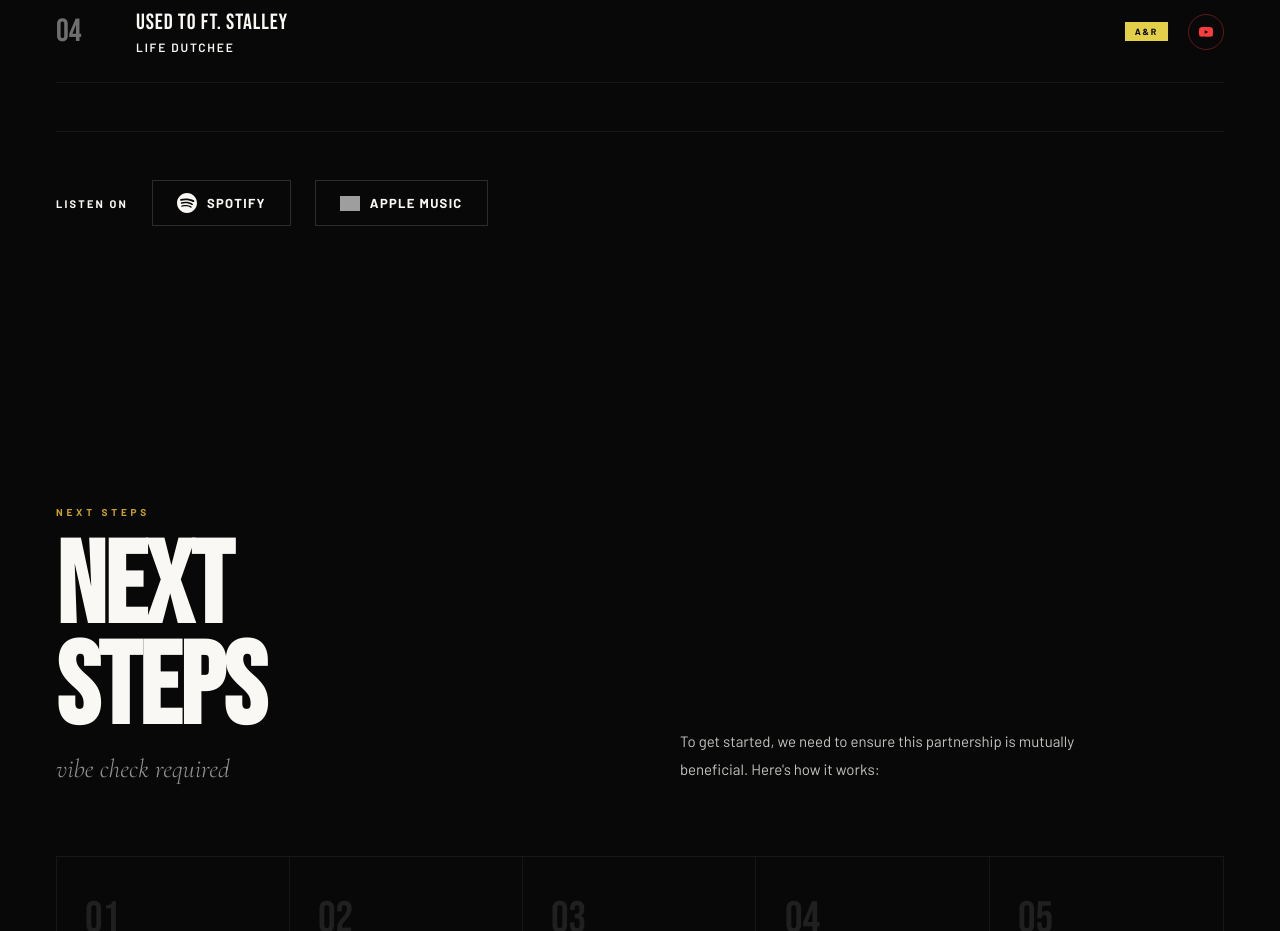
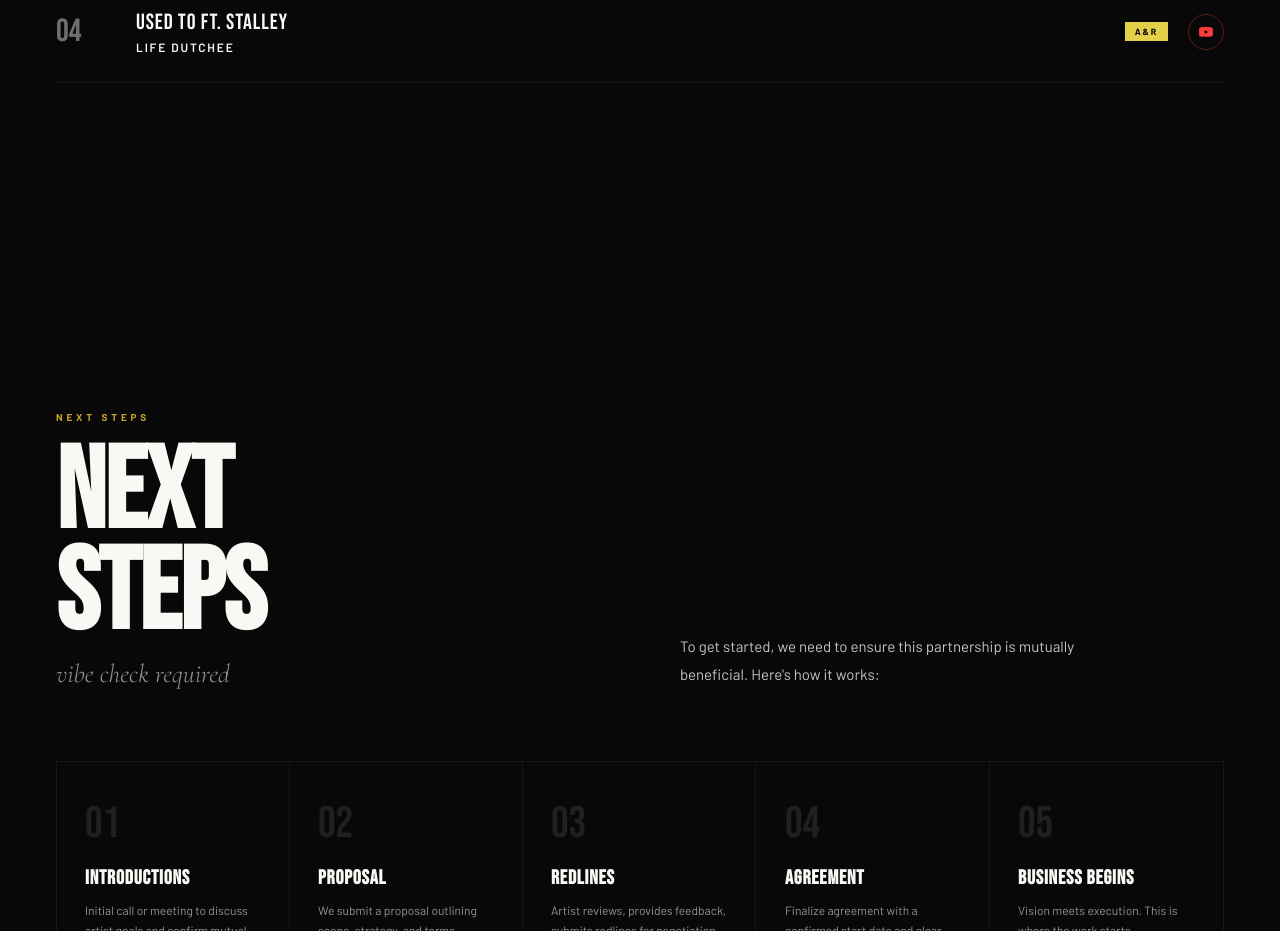
Before and after one commit to Charlesnoiuew/79uyihcoafdasf, a React (Vite) app: page / in a window 1280 px wide. Shown: the part 8480-9411 px from the top of the page. Built offline with nearby package versions, Linux system fonts and the light colour scheme; grey boxes are pictures that could not be loaded.

Commit message:
Remove Spotify/Apple Music CTA

```diff
--- a/src/components/ARSection.jsx
+++ b/src/components/ARSection.jsx
@@ -35,31 +35,7 @@ export default function ARSection() {
           ))}
         </div>
 
-        <div className={`ar__cta animate-on-scroll ${inView ? 'visible' : ''}`} style={{ transitionDelay: '0.6s' }}>
-          <div className="ar__cta-inner">
-            <span className="ar__cta-label">Listen on</span>
-            <a
-              href="https://open.spotify.com"
-              target="_blank"
-              rel="noopener noreferrer"
-              className="ar__platform"
-            >
-              <svg viewBox="0 0 24 24" fill="currentColor" width="20" height="20">
-                <path d="M12 0C5.4 0 0 5.4 0 12s5.4 12 12 12 12-5.4 12-12S18.66 0 12 0zm5.521 17.34c-.24.359-.66.48-1.021.24-2.82-1.74-6.36-2.101-10.561-1.141-.418.122-.779-.179-.899-.539-.12-.421.18-.78.54-.9 4.56-1.021 8.52-.6 11.64 1.32.42.18.479.659.301 1.02zm1.44-3.3c-.301.42-.841.6-1.262.3-3.239-1.98-8.159-2.58-11.939-1.38-.479.12-1.02-.12-1.14-.6-.12-.48.12-1.021.6-1.141C9.6 9.9 15 10.561 18.72 12.84c.361.181.54.78.241 1.2zm.12-3.36C15.24 8.4 8.82 8.16 5.16 9.301c-.6.179-1.2-.181-1.38-.721-.18-.601.18-1.2.72-1.381 4.26-1.26 11.28-1.02 15.721 1.621.539.3.719 1.02.419 1.56-.299.421-1.02.599-1.559.3z"/>
-              </svg>
-              Spotify
-            </a>
-            <a
-              href="https://music.apple.com"
-              target="_blank"
-              rel="noopener noreferrer"
-              className="ar__platform"
-            >
-              <img src="/images/apple-logo_(1).png" alt="" aria-hidden="true" width="20" height="20" style={{ objectFit: 'contain' }} />
-              Apple Music
-            </a>
-          </div>
-        </div>
+
       </div>
     </section>
   )
```
